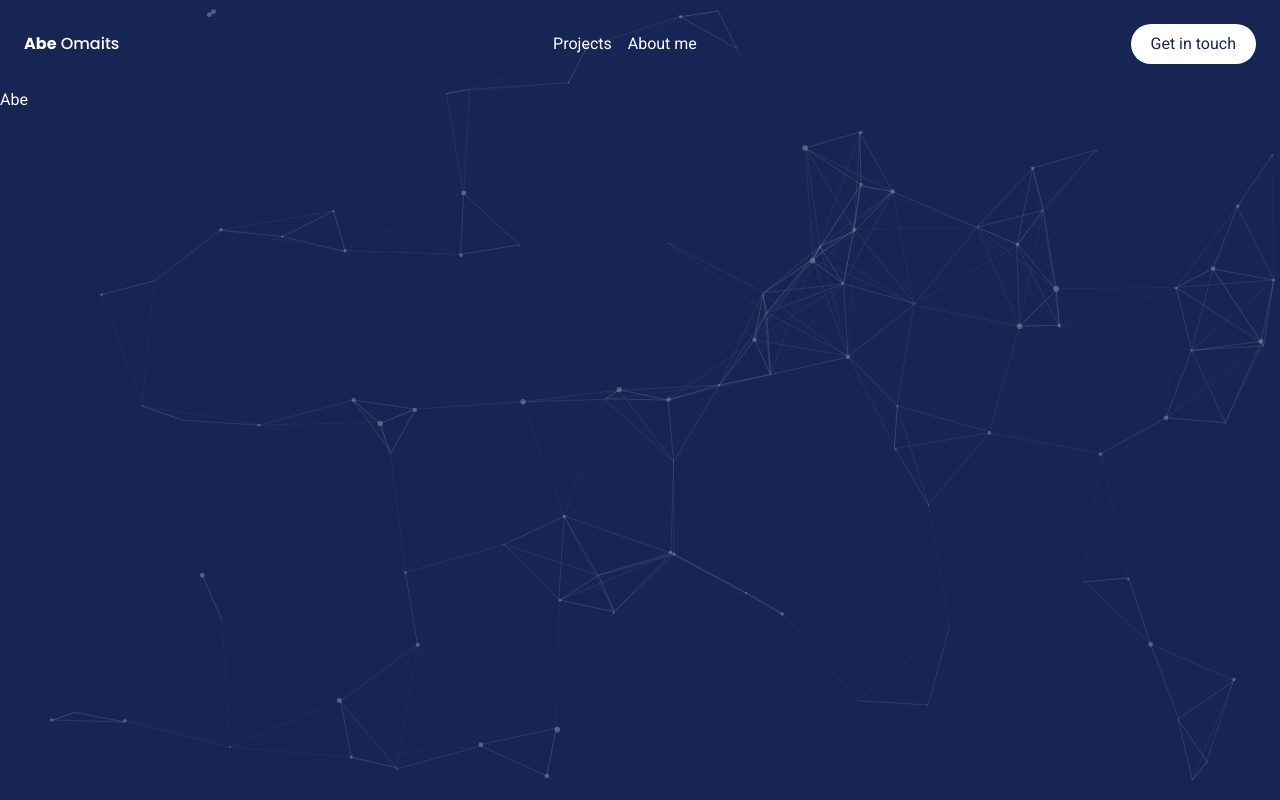
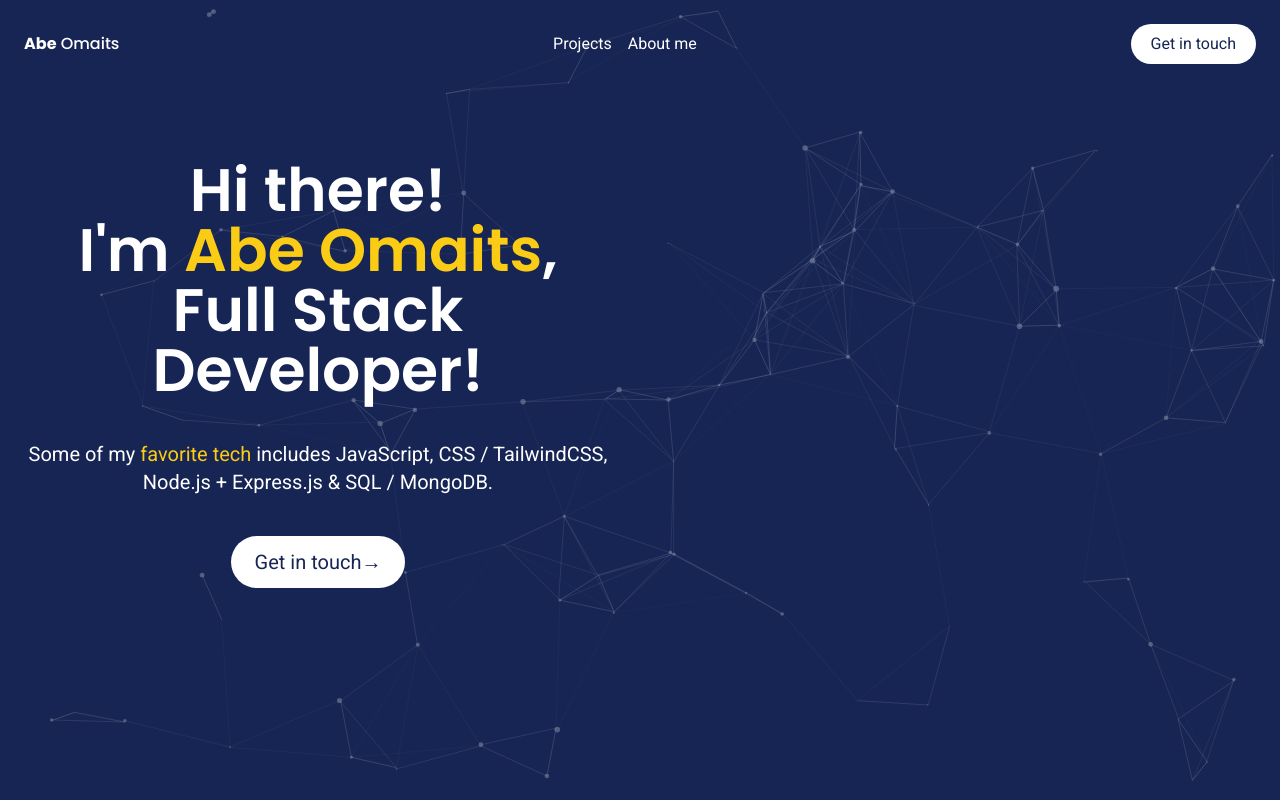
Before and after one commit to aomaits/portfolio-v3, a SvelteKit app: page / in a window 1280 px wide. Built offline with nearby package versions, Linux system fonts and the light colour scheme.

Commit message:
adding to the main page

```diff
--- a/src/components/Header.svelte
+++ b/src/components/Header.svelte
@@ -21,7 +21,7 @@
         {/each}
     </div>
     <a href="https://www.linkedin.com/in/abe-omaits/" target="_blank" class="blueShadow relative overflow-hidden px-5 py-2 group rounded-full bg-white text-blue-950">
-        <div class="absolute top-0 right-full w-full h-full bg-neutral-600 opacity-20 group-hover:translate-x-full z-0 duration-200">
+        <div class="absolute top-0 right-full w-full h-full bg-yellow-400 opacity-20 group-hover:translate-x-full z-0 duration-200">
         </div>
         <h4 class="relative z-9">Get in touch</h4>
     </a>
--- a/src/components/Main.svelte
+++ b/src/components/Main.svelte
@@ -1 +1,23 @@
-Abe
+<script>
+
+</script>
+
+<main class="flex flex-col flex-1 p-4">
+    <section id="introPage" class="grid grid-cols-1 lg:grid-cols-2 gap-10 py-8 sm:py-14">
+        <div class="flex flex-col lg:justify-center text-center lg: text-left gap-6 md:gap-8 lg:gap-10">
+            <h2 class="font-semibold text-4xl sm:text-5xl md:text-6xl">
+                Hi there! <br/> I'm  <span class="poppins text-yellow-400">Abe Omaits</span>,  <br/> Full Stack Developer!
+            </h2>
+            <p class="text-base sm:text-lg md:text-xl">
+                Some of my <span class="text-yellow-400">favorite tech</span> includes JavaScript, CSS / TailwindCSS, Node.js + Express.js & SQL / MongoDB.
+            </p>
+            <a class="blueShadow mx-auto lg:mr-auto text-base sm:text-lg md:text-xl poppins relative overflow-hidden px-6 py-3 group rounded-full bg-white text-blue-950">
+                <div class="absolute top-0 right-full w-full h-full bg-yellow-400 opacity-20 group-hover:translate-x-full z-0 duration-200">
+        </div>
+        <h4 class="relative z-9">Get in touch&rarr;</h4>
+            </a>
+        </div>
+
+    </section>
+
+</main>
```
